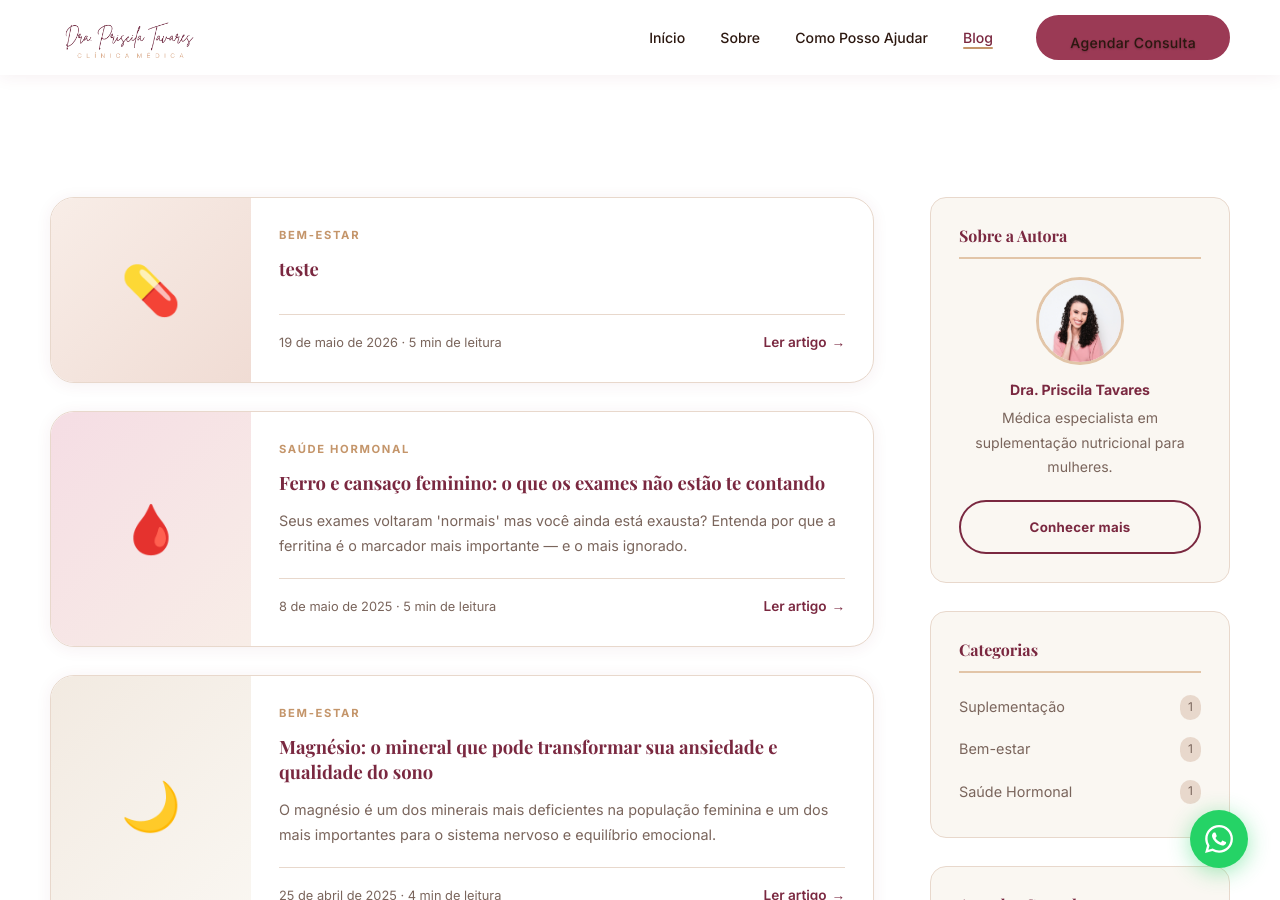
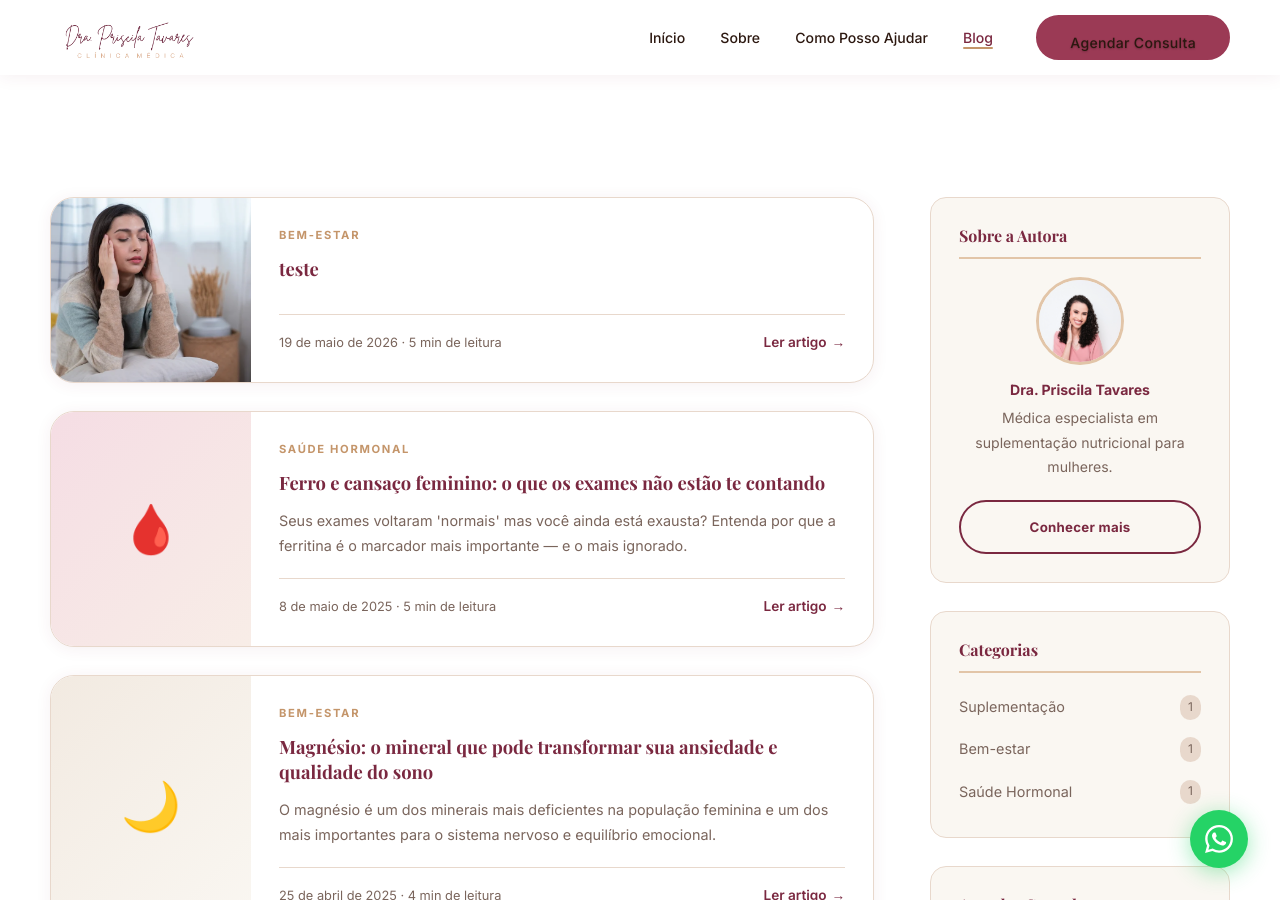
Before and after one commit to drapriscilatavaresv/drapriscilatavaresv.github.io, a Jekyll site: the page built from blog.html, in a window 1280 px wide and 900 px high, scrolled down 389 px. Built offline with Jekyll 4.4.1, drawn with Linux system fonts in a browser that asks for light colours; some web fonts are replaced.

Commit message:
Add files via upload

```diff
--- a/blog.html
+++ b/blog.html
@@ -58,7 +58,11 @@
             {% assign mi = post.date | date: "%-m" | minus: 1 %}
             {% assign mes = meses[mi] %}
           <article class="post-card" style="flex-direction:row;min-height:0;">
+            {% if post.imagem %}
+            <div class="post-capa" style="width:200px;flex-shrink:0;aspect-ratio:auto;border-radius:0;background-image:url('{{ post.imagem }}');background-size:cover;background-position:center;"></div>
+            {% else %}
             <div class="post-capa {{ post.capa_class }}" style="width:200px;flex-shrink:0;aspect-ratio:auto;border-radius:0;">{{ post.emoji }}</div>
+            {% endif %}
             <div class="post-corpo">
               <div class="post-categoria">{{ post.category }}</div>
               <h2 class="post-titulo" style="font-size:1.15rem;"><a href="{{ post.url }}">{{ post.title }}</a></h2>
```
